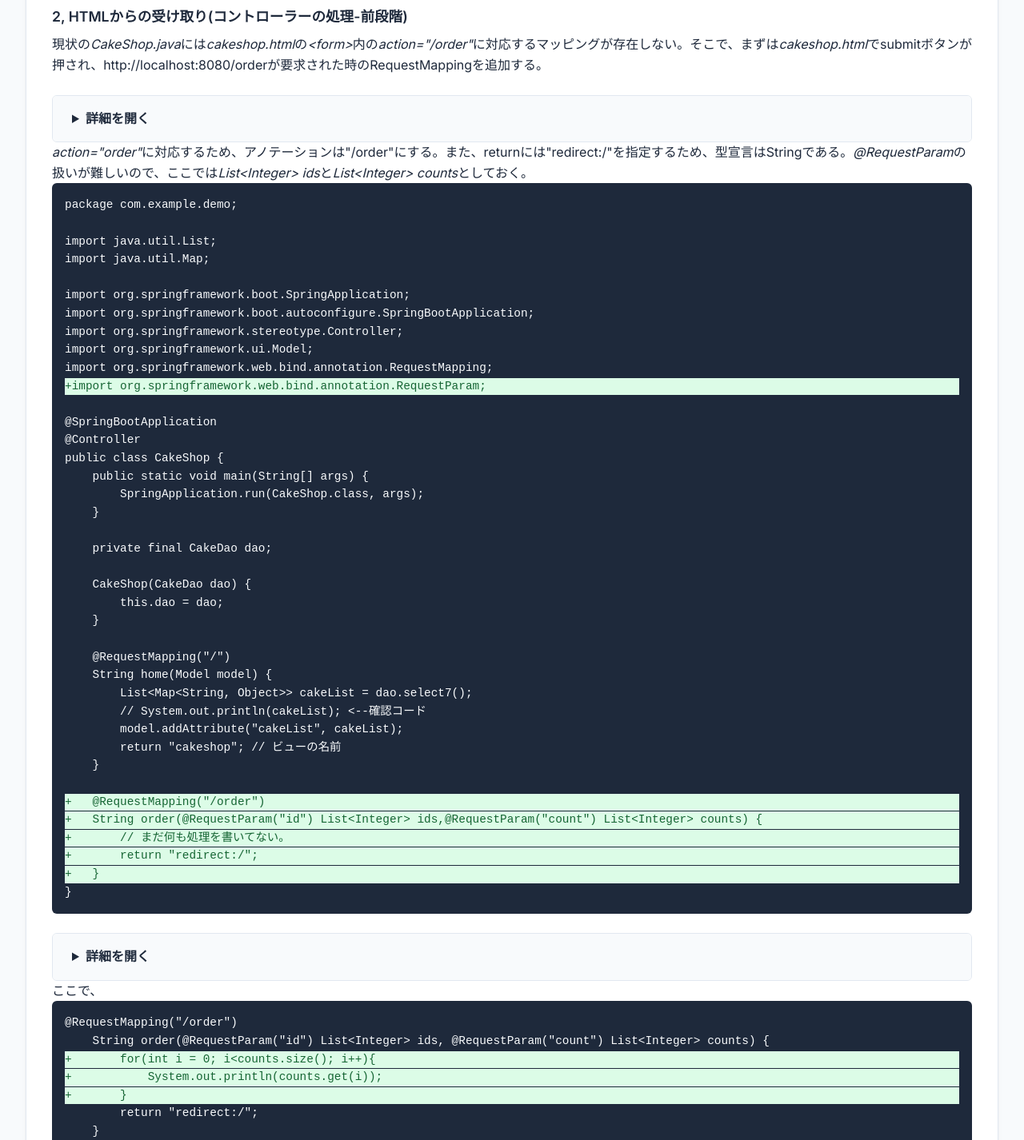
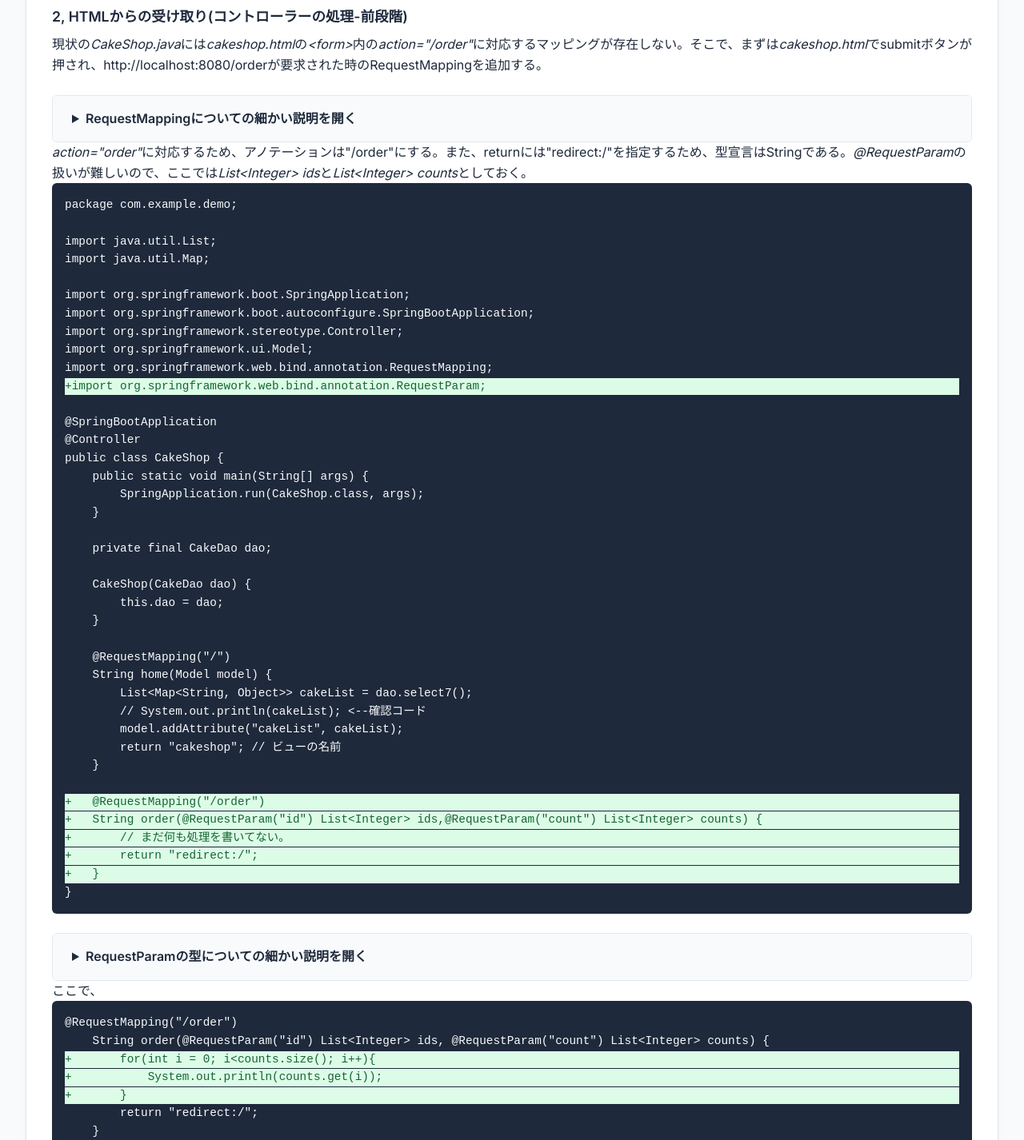
Before and after one commit to 24g3011/webP-assist, a plain HTML site: page index.html in a window 1280 px wide. Shown: the part 9900-11326 px from the top of the page at 80% size. Drawn offline with Linux system fonts and the light colour scheme.

Commit message:
Update index.html

```diff
--- a/index.html
+++ b/index.html
@@ -343,7 +343,7 @@ public class CakeShop {
                 <p>現状の<i>CakeShop.java</i>には<i>cakeshop.html</i>の<i>&lt;form&gt;</i>内の<i>action="/order"</i>に対応するマッピングが存在しない。そこで、まずは<i>cakeshop.html</i>でsubmitボタンが押され、http://localhost:8080/orderが要求された時のRequestMappingを追加する。</p>
 
                 <details>
-                    <summary>詳細を開く</summary>
+                    <summary>RequestMappingについての細かい説明を開く</summary>
                     <div class="details-content">
                         <p><i>Kuchou.java</i>や<i>DemoApplication3.java</i>にあるRequestMappingを参考にすると、中身の処理を除いて大きく２種類のRequestMappingが存在することがわかる。１つ目は、</p>
                         <pre class="code-block"><code>@RequesMapping("/Kuchou")
@@ -412,7 +412,7 @@ public class CakeShop {
 }</code></pre>
 
                 <details>
-                    <summary>詳細を開く</summary>
+                    <summary>RequestParamの型についての細かい説明を開く</summary>
                     <div class="details-content">
                         <p><i>cakeshop.html</i>の<i>&lt;form&gt;</i>では、現在「モンブラン、アップルパイ、チーズケーキ、ガトーショコラ」の４つの行が表示され、それぞれ注文数が<i>name="count"</i>で設定されている。ここで、submitのボタンを押すと<i>action="/order"</i>としてコントローラーに"count"の値達が渡ることになるが、コントローラー側から見た時、渡されたデータは<i>Map&lt;String, List&lt;Object&gt;&gt;</i>のような型で{"count", [モンブランのcount, アップルパイのcount, チーズケーキのcount, ガトーショコラのcount]}のようになっている。そのため、<i>@RequestParam("count")</i>でcountの値を受け取ろうとすると、[モンブランのcount,...]が渡されるため、Listとして受け取ることで対処する。</p>
                     </div>
```
